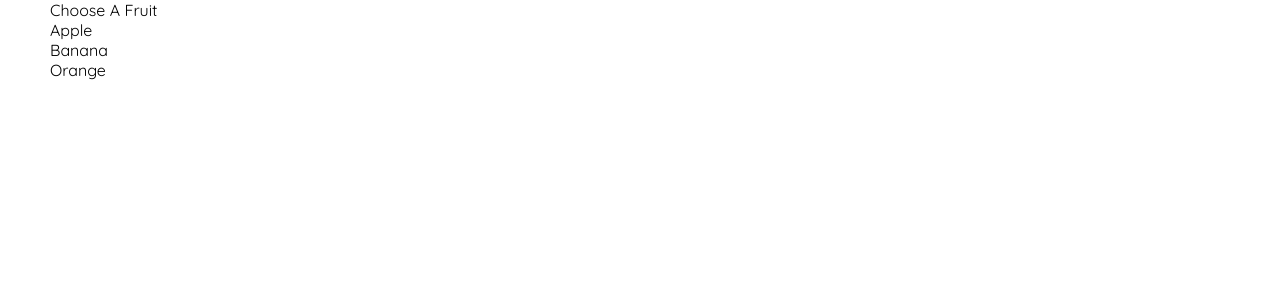
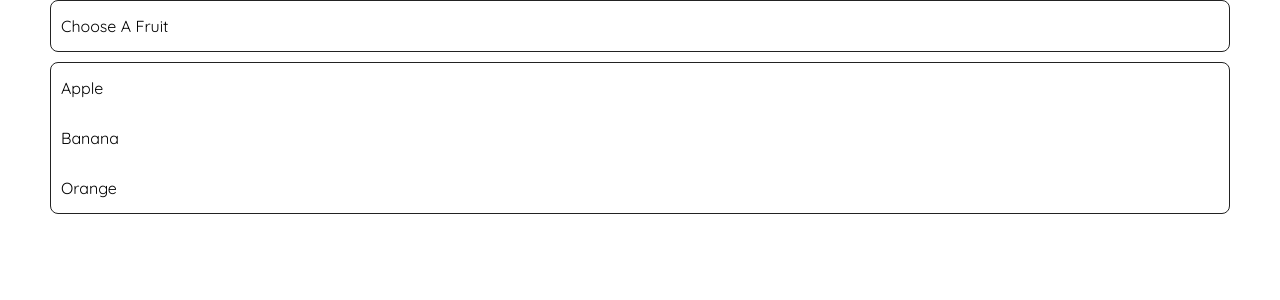
Before and after one commit to serhatbek/react-components, a React (Vite) app: page / in a window 1280 px wide. Shown: the top 300 px of the page. Built offline with nearby package versions, Linux system fonts and the light colour scheme.

Commit message:
select styling

```diff
--- a/src/components/Select/Select.jsx
+++ b/src/components/Select/Select.jsx
@@ -12,7 +12,7 @@ const Select = ({ defaultValue, options, onChange }) => {
   return (
     <div className='select'>
       <div className='select__item'>{selectedOption}</div>
-      <ul className='select__List'>
+      <ul className='select__list'>
         {options?.map((item) => {
           return (
             <li key={useId()} onClick={() => handleSelectOption(item.value)}>
--- a/src/components/Select/Select.scss
+++ b/src/components/Select/Select.scss
@@ -0,0 +1,24 @@
+@use '../../assets/css/common.scss' as c;
+
+.select {
+  &__item {
+    padding: 15px 10px;
+    border-radius: 8px;
+    border: 1px solid c.$brown-two;
+    margin-bottom: 10px;
+  }
+
+  &__list {
+    border-radius: 8px;
+    border: 1px solid c.$brown-two;
+    overflow: hidden;
+    > li {
+      padding: 15px 10px;
+
+      &:hover {
+        color: c.$light-one;
+        background-color: c.$blue-two;
+      }
+    }
+  }
+}
```
